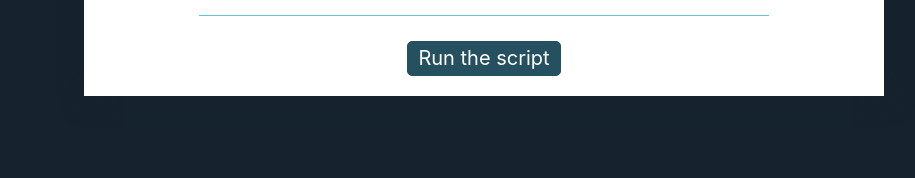
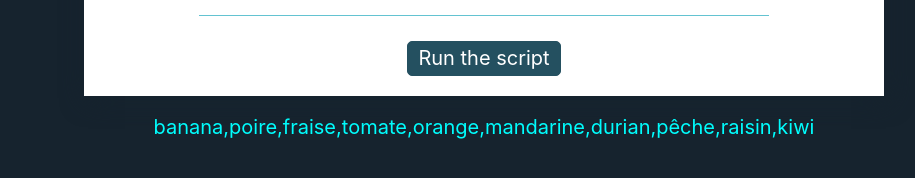
Before and after one commit to 180485/73-javascript-exercise, a plain HTML site: page 05-arrays/02-manipulate-array/index.html in a window 1280 px wide. Shown: the part 276-454 px from the top of the page, without its empty margins (156-1071 px from the left). Drawn offline with Linux system fonts and the light colour scheme.

Commit message:
02 arrays exercise

```diff
--- a/04-dates/03-age-by-select/script.js
+++ b/04-dates/03-age-by-select/script.js
@@ -16,13 +16,14 @@
 
     var date2 = new Date ();
 
-    var birthday = new Date (document.getElementById("dob-year").value ,document.getElementById("dob-month").value,document.getElementById("dob-day").value);
+    var birthday = new Date (document.getElementById("dob-year").value ,document.getElementById("dob-month").value,
+document.getElementById("dob-day").value);
 
     var age = date2.getFullYear()- birthday.getFullYear();
 
     var months = date2.getMonth()-birthday.getMonth();
      if (months < 0 || (months === 0 && datumVandaag.getDate() < birthday.getDate())){
-        age += 1
+        age --;
     }
 
      document.getElementById("post").innerHTML = " <h2 style=\"text-align: center;\"> your age is: " + age + " Years old!! </h2>";
--- a/05-arrays/02-manipulate-array/index.html
+++ b/05-arrays/02-manipulate-array/index.html
@@ -9,12 +9,20 @@
 <!DOCTYPE html>
 <html lang="en">
   <head>
+
     <meta charset="UTF-8" />
     <title>BeCode/JavaScript - 5.2: manipulate array</title>
 
     <link href="https://fonts.googleapis.com/css?family=Montserrat" rel="stylesheet" />
     <link rel="stylesheet" href="../../_shared/css/normalize.css" />
     <link rel="stylesheet" href="../../_shared/css/styles.css" />
+    <style>
+      p#post{
+        font-size: 20px;
+        text-align: center;
+        color:aqua;
+      }
+    </style>
   </head>
   <body>
     <div class="container">
@@ -38,8 +46,9 @@
                     </div>
                 </section>
       </div>
+
     </div>
-
+    <p id="post"></p>
     <script src="./script.js"></script>
   </body>
 </html>
--- a/05-arrays/02-manipulate-array/script.js
+++ b/05-arrays/02-manipulate-array/script.js
@@ -26,4 +26,22 @@
 
     // your code here
 
+    //take off end
+   fruits.pop();
+   //take off front
+   fruits.shift();
+   //add on to end
+   fruits.push ("kiwi");
+   //add on to front
+    fruits.unshift("banana");
+
+    document.getElementById("run").addEventListener("click", function() {
+
+
+
+    });
+
+    document.getElementById("post").innerHTML = fruits;
+
+
 })();
```
